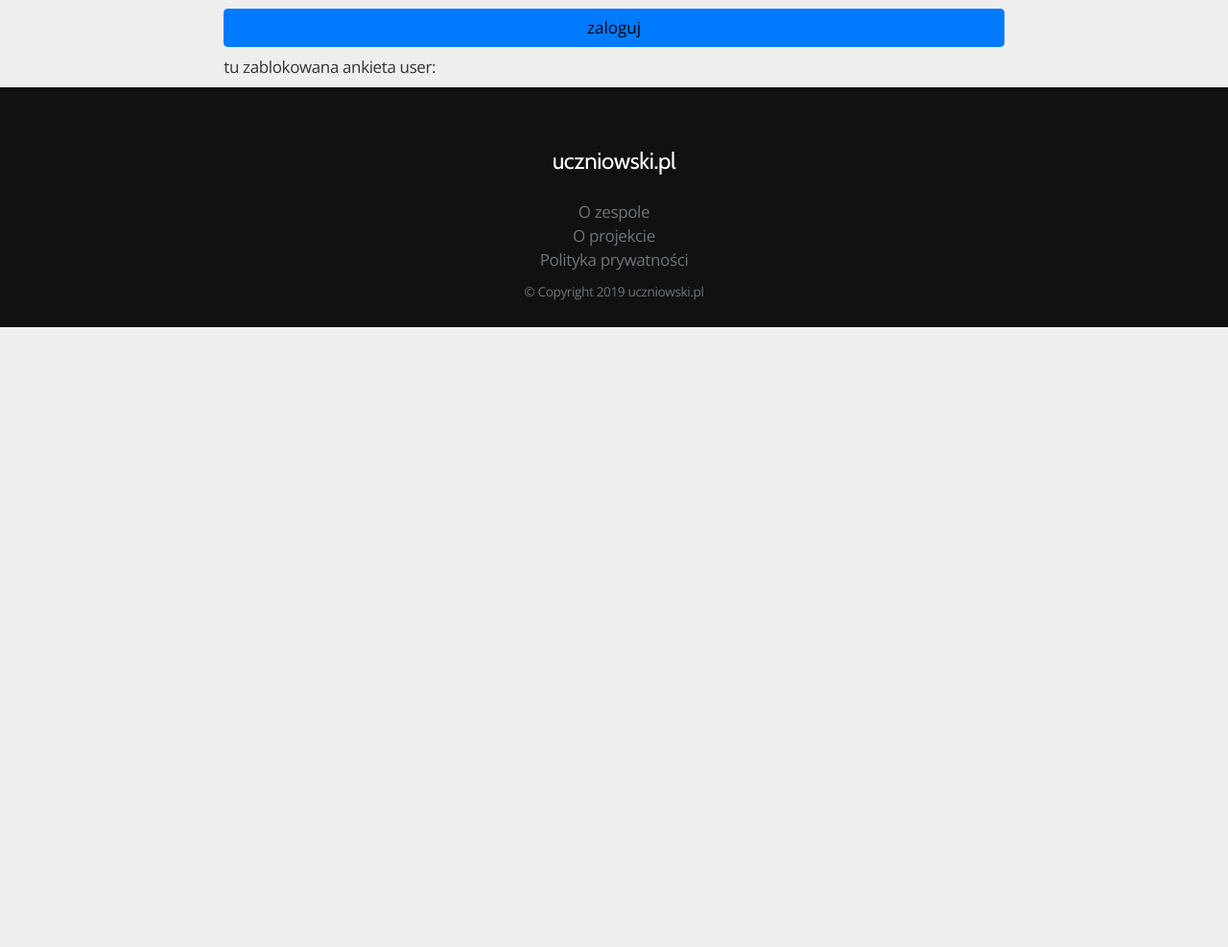
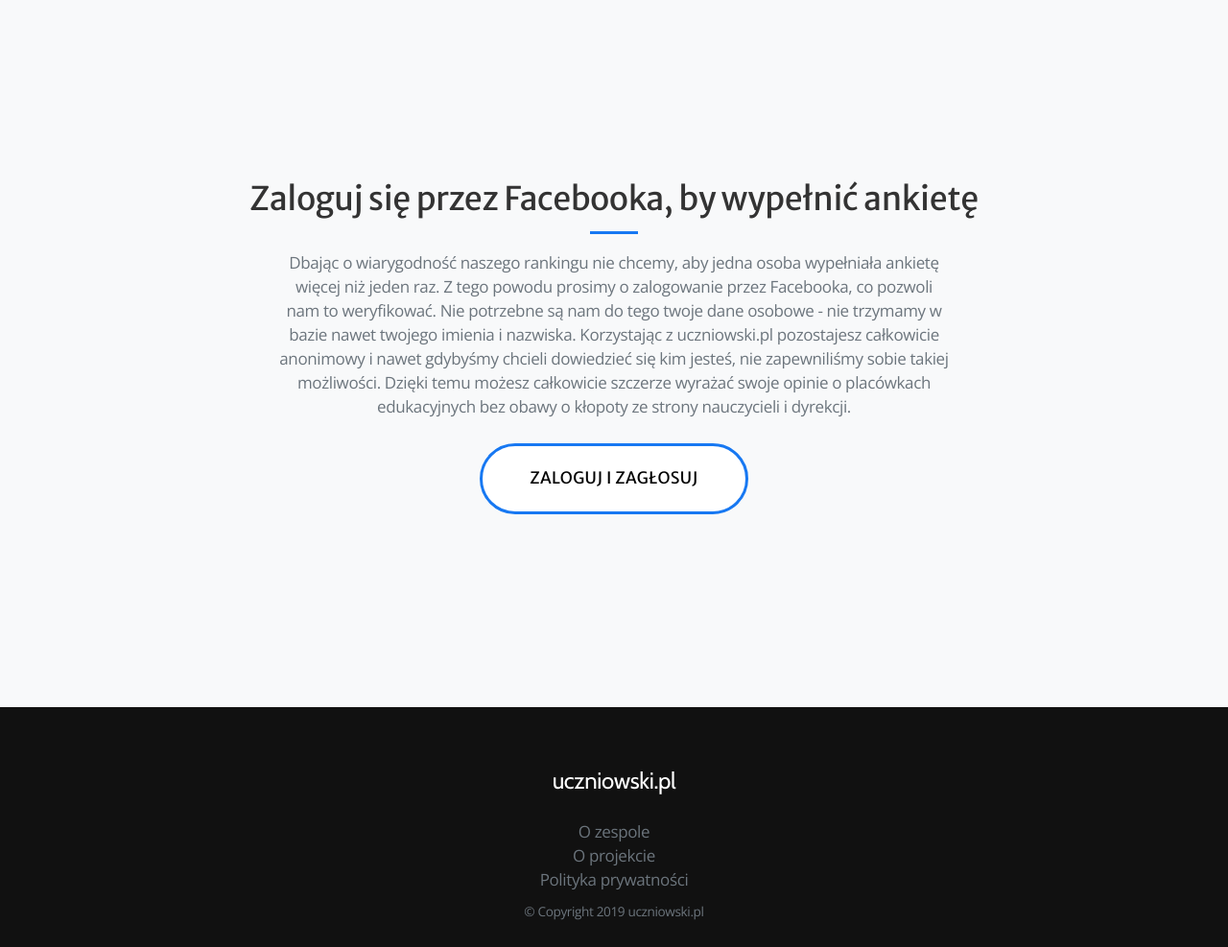
Before and after one commit to AlexanderGolys/high-school-ranking-website, a Django app: page /login/ in a window 1280 px wide. Shown: the part 70-1057 px from the top of the page at 96% size. Before the commit the page ends 411 px from the top, so only its background shows below. Run offline with Django 3.2, Linux system fonts and the light colour scheme; some libraries are stand-ins or nearby versions.

Commit message:
made facebook login css

```diff
--- a/basic_vote/static/css/index.css
+++ b/basic_vote/static/css/index.css
@@ -639,6 +639,11 @@ h1 {
     border-color: #f4623a;
 }
 
+.border-blue {
+    border-color: #1778F2;
+}
+
+
 .border-gray {
     border-color: #111111;
 }
@@ -816,3 +821,64 @@ hr {
         height: calc(100% - 63px);
 }
 }
+
+.btn-facebook-login{
+    /*background-color: #f4623a;*/
+    background-color: white;
+    border: #1778F2 solid 3px;
+    text-align: center;
+}
+
+.btn-facebook-login:hover{
+    /*background-color: #f4623a;*/
+    background-color: #1778F2;
+    border: #1778F2 solid 3px;
+    text-align: center;
+}
+
+.bg-light{
+    background-color: #f8f9fa!important;
+}
+
+.section-fb-login {
+    padding-top: 3rem;
+}
+
+.section-fb-login h2 {
+    font-size: 1.5rem;
+}
+
+.section-fb-login div div div p {
+    font-size: 13px;
+}
+
+.section-fb-login div div div a {
+    padding: 1rem 1.75rem;
+    font-size: .75rem;
+}
+
+
+@media (min-width: 576px) {
+    .section-fb-login {
+        padding-top: 11rem;
+    }
+}
+
+@media (min-width: 576px) {
+    .section-fb-login h2 {
+        font-size: 2rem;
+    }
+}
+
+@media (min-width: 576px) {
+    .section-fb-login div div div p {
+        font-size: 17px;
+    }
+}
+
+@media (min-width: 576px) {
+    .section-fb-login div div div a {
+        font-size: 1rem;
+        padding: 1.25rem 2.25rem;
+    }
+}
--- a/basic_vote/templates/vote_not_logged.html
+++ b/basic_vote/templates/vote_not_logged.html
@@ -1,18 +1,29 @@
+
 {% extends 'base.html' %}
 {% block head %}
-            <title>
-            Zaloguj się
-            </title>
+    <title>Zaloguj się</title>
 {% endblock %}
-    {% block title %} Zaloguj się, by wypełnić ankietę {% endblock %}
+
 {% block content %}
-    <div class="row">
-        <div class="col-md-8 mx-auto social-container my-2 order-md-1">
-            <button class="btn btn-primary mb-2">
-                <a href="{% url 'social:begin' 'facebook' %}">zaloguj </a>
-            </button>
-            tu zablokowana ankieta
-            user: {{ user.username }}
+
+    <section class="container-fluid container-about-project bg-light section-fb-login">
+        <h2 class="about-header">Zaloguj się przez Facebooka, by wypełnić ankietę</h2>
+            <hr class="divider border-blue">
+            <div class="container">
+               <div class="row justify-content-center">
+                   <div class="col-lg-8 text-center">
+
+                       <p class="text-muted mb-4">Dbając o wiarygodność naszego rankingu nie chcemy, aby jedna osoba wypełniała ankietę więcej
+                       niż jeden raz. Z tego powodu prosimy o zalogowanie przez Facebooka, co pozwoli nam to weryfikować.
+                       Nie potrzebne są nam do tego twoje dane osobowe - nie trzymamy w bazie nawet twojego imienia i nazwiska.
+                       Korzystając z uczniowski.pl pozostajesz całkowicie anonimowy i nawet gdybyśmy chcieli dowiedzieć się kim jesteś,
+                       nie zapewniliśmy sobie takiej możliwości. Dzięki temu możesz całkowicie szczerze wyrażać swoje opinie
+                       o placówkach edukacyjnych bez obawy o kłopoty ze strony nauczycieli i dyrekcji.</p>
+                       <a class="btn btn-xl js-scroll-trigger btn-more-about btn-facebook-login" href="{% url 'social:begin' 'facebook' %}" role="button">Zaloguj i zagłosuj</a>
+
                    </div>
                </div>
+            </div>
+    </section>
+
 {% endblock %}
--- a/basic_vote/views.py
+++ b/basic_vote/views.py
@@ -1,7 +1,7 @@
 from __future__ import unicode_literals
 from django.shortcuts import render
 from django.contrib.auth.decorators import login_required
-from basic_vote.models import CustomUser, School
+from .models import CustomUser, School
 from .forms import VoteForm
 from django.shortcuts import redirect
 
--- a/mysite/urls.py
+++ b/mysite/urls.py
@@ -18,7 +18,6 @@ from django.contrib import admin
 from django.urls import path, include
 from django.contrib import admin
 from django.contrib.auth import views as auth_views
-
 from basic_vote import views
 
 urlpatterns = [
```
Also changed, not shown: basic_vote/admin.py (line endings or trailing spaces). Lines whose indentation alone changed are shown as unchanged.
